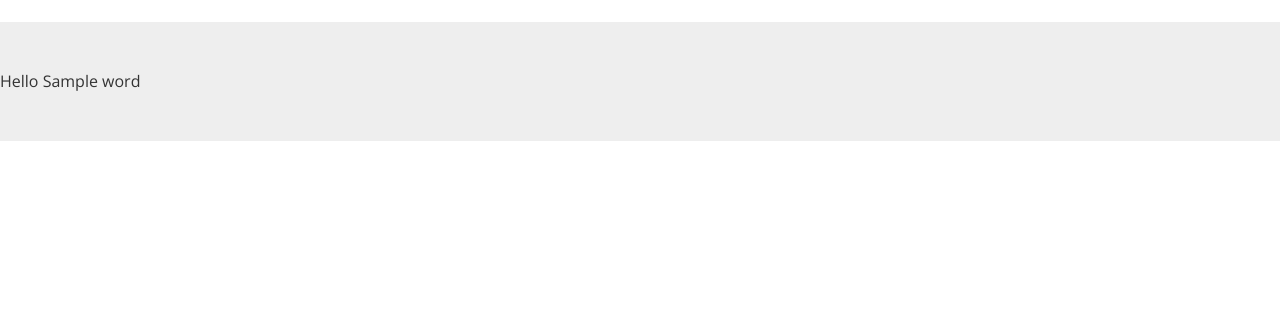
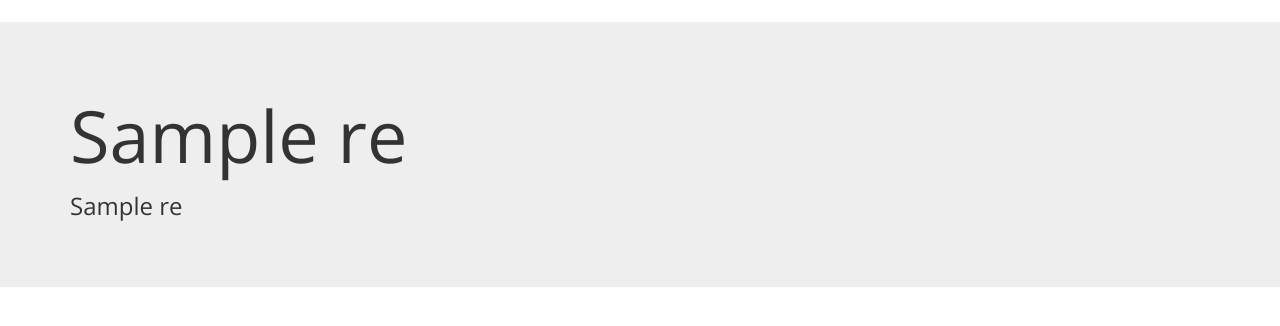
Before and after one commit to peta345/degicamel, a Flask app: template templates/index.html in a window 1280 px wide. Shown: the part 82-408 px from the top of the page. Run offline with Flask 2, Linux system fonts and the light colour scheme; the template is opened without the code that fills it: most values are stand-ins (such as "Sample title", 1, 10 or a date in 2020); some libraries are stand-ins or nearby versions.

Commit message:
データベース周り

```diff
--- a/app.py
+++ b/app.py
@@ -1,12 +1,15 @@
-# coding: utf-8
+# -*- coding: utf-8 -*-
 import MySQLdb
 from MySQLdb.cursors import DictCursor
 from collections import OrderedDict
 from flask import Flask, render_template, request, redirect, url_for
+import sys
+import codecs
 
 
 app = Flask(__name__)
 
+#sys.stdout = codecs.getwriter('utf_8')(sys.stdout)
 @app.route('/', methods=['GET', 'POST'])
 def index():
     return render_template('index.html')
@@ -14,8 +17,18 @@ def index():
 @app.route('/submit', methods=['POST'])
 def submit():
     if(request.form['search-box']):
+        connection = MySQLdb.connect(db='camels', user='', passwd='')
+        cursor = connection.cursor()
         word = request.form['search-box']
-        return render_template('index.html', word=word)
+        cursor.execute('select * from indexs where title like ' + '"%' + word + '%"')
+        result = cursor.fetchall()
+        print result
+        if len(result) == 0:
+            result = "その検索ワードにはなにもマッチしませんでした。"
+        cursor.close()
+        connection.close()
+        return render_template('index.html', result=result)
+        #return render_template('index.html', title=result[0][1], text=result[0][2])
     else:
         word = ""
         return render_template('index.html')
--- a/templates/index.html
+++ b/templates/index.html
@@ -45,7 +45,24 @@
 		</div><!-- /.navbar-collapse -->
 	  </div><!-- /.container-fluid -->
 	</nav>
-	<div class="jumbotron">Hello {% if word %} <span>{{ word }} </span> {% endif %}</div>
+	<div class="jumbotron">
+		<div class="container">
+			<!--
+			{% if title %}
+			<div>
+				<h1>{{ title }}</h1>
+				<p>{{ text }}</p>
+			</div>
+			{% endif %}
+			-->
+			{% for res in result %}
+				<div>
+					<h1>{{ res[1]  }}</h1>
+					<p>{{ res[2]  }}</p>
+				</div>
+			{% endfor %}
+		</div>
+	</div>
 	<script src="https://ajax.googleapis.com/ajax/libs/jquery/2.2.0/jquery.min.js"></script>
 	<script src="./static/js/bootstrap.js"></script>
 </body>
```
